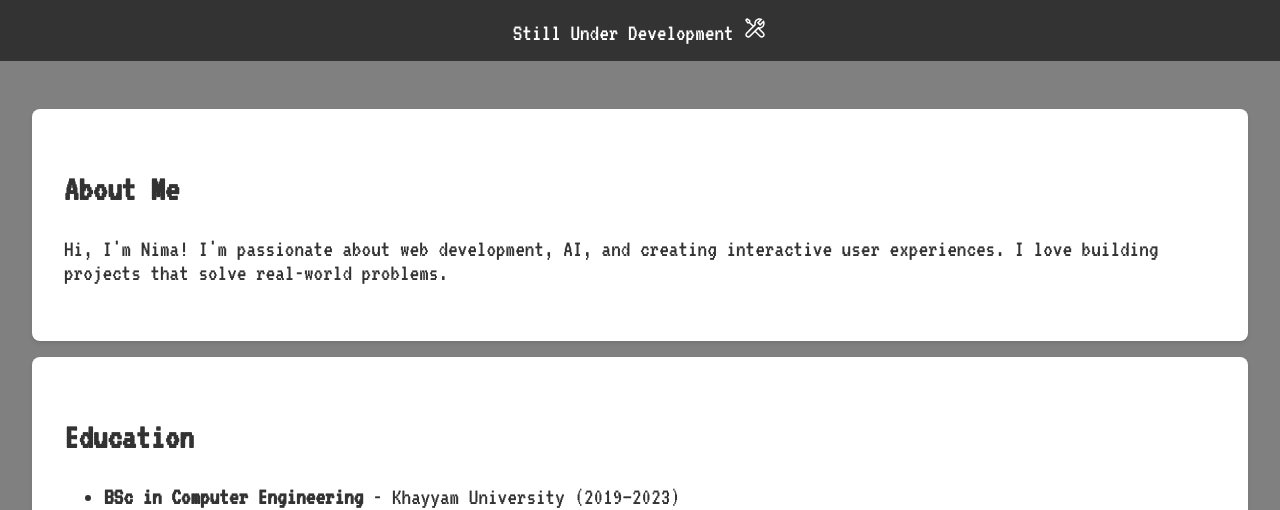
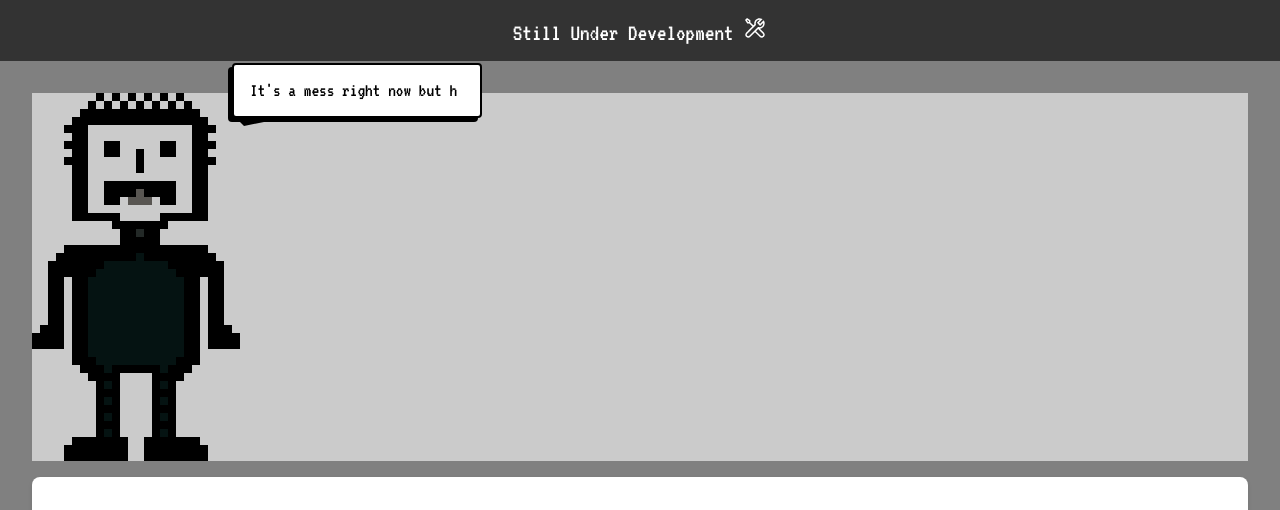
Before and after one commit to crimsonima/portfolio, a Next.js app: page / in a window 1280 px wide. Shown: the top 510 px of the page. Built offline with nearby package versions, Linux system fonts and the light colour scheme.

Commit message:
pixel guy added

```diff
--- a/src/app/MainPage/MainPage.tsx
+++ b/src/app/MainPage/MainPage.tsx
@@ -4,6 +4,9 @@ import styled from "styled-components";
 import Education from "./Edu";
 import Projects from "./Projects";
 import { LiaToolsSolid } from "react-icons/lia";
+import PixelFigure from "./animation/PixelFigure";
+import { useEffect, useState } from "react";
+import Dialogue from "./animation/Dialouge";
 
 const Container = styled.div`
   display: flex;
@@ -38,7 +41,51 @@ const AboutMe = styled.section`
   box-shadow: 0 2px 4px rgba(0, 0, 0, 0.1);
 `;
 
+const DialogueWrapper = styled.div`
+  position: absolute; /* Position relative to the SpriteContainer */
+  top: -30px; /* Adjust to place above the figure */
+  left: 200px; /* Adjust to position on the right side of the figure */
+  display: flex;
+  justify-content: center; /* Optional: Align dialogue text horizontally */
+`;
+
+const SpriteContainer = styled.div`
+  display: flex;
+  position: relative; /* Enables absolute positioning for children */
+  align-items: center; /* Vertically align items */
+  justify-content: flex-start; /* Align items to the left */
+  background-color: #cbcbcb;
+  gap: 1rem; /* Add spacing between elements */
+`;
+
 export default function MainPage() {
+  const [talkControl, setTalkControl] = useState(false);
+  const [currentDialogue, setCurrentDialogue] = useState("Hey! Sup?");
+
+  useEffect(() => {
+    setTalkControl(true);
+
+    const duration = currentDialogue.length * 100;
+
+    const timer = setTimeout(() => {
+      setTalkControl(false);
+    }, duration);
+
+    return () => clearTimeout(timer);
+  }, [currentDialogue]);
+
+  const dialogueHandler = () => {
+    setCurrentDialogue("...");
+  };
+
+  useEffect(() => {
+    const timer = setTimeout(() => {
+      setCurrentDialogue("It's a mess right now but he's working on it!");
+    }, 3000);
+
+    return () => clearTimeout(timer);
+  }, []);
+
   return (
     <>
       <Container>
@@ -46,7 +93,12 @@ export default function MainPage() {
           Still Under Development <LiaToolsSolid />
         </Header>
         <Main>
-          {" "}
+          <SpriteContainer>
+            <PixelFigure talkControl={talkControl} />
+            <DialogueWrapper onClick={dialogueHandler}>
+              <Dialogue text={currentDialogue} />
+            </DialogueWrapper>
+          </SpriteContainer>
           <AboutMe>
             <h2>About Me</h2>
             <p>
--- /dev/null
+++ b/src/app/MainPage/animation/Dialouge.tsx
@@ -0,0 +1,61 @@
+import { useEffect, useState } from "react";
+import styled from "styled-components";
+
+const DialogueBox = styled.div`
+  position: relative;
+  background: #fff; /* White background */
+  border: 2px solid #000; /* Black border for retro style */
+  border-radius: 4px; /* Slightly rounded corners */
+  padding: 1rem; /* Add padding for text */
+  width: 250px; /* Adjust width as needed */
+  color: #000; /* Black text color */
+  font-family: "VT323", monospace; /* Retro font for the dialogue */
+  font-size: 1.2rem; /* Adjust font size for readability */
+  text-align: left;
+
+  /* Add a shadow for a retro feel */
+  box-shadow: -4px 4px 0px #000;
+`;
+
+const Tail = styled.div`
+  position: absolute;
+  bottom: -10px; /* Position it below the box */
+  left: 0px; /* Adjust this to position the tail correctly */
+  width: 0;
+  height: 0;
+  border-left: 10px solid transparent; /* Transparent left edge */
+  border-right: 50px solid transparent; /* Transparent right edge */
+  border-top: 10px solid #000; /* Black triangle pointing upwards */
+`;
+
+interface Diainter {
+  text: string; // Full text to display
+}
+
+export default function Dialogue({ text }: Diainter) {
+  const [displayedText, setDisplayedText] = useState(""); // For the typing effect
+
+  useEffect(() => {
+    let index = 0;
+    let currentText = ""; // Local variable to track displayed text
+
+    const timer = setInterval(() => {
+      if (index < text.length) {
+        currentText += text[index]; // Append the next character
+        setDisplayedText(currentText); // Update state with the new value
+        index++;
+      } else {
+        clearInterval(timer); // Stop when all characters are displayed
+      }
+    }, 100); // Adjust typing speed here (100ms per character)
+
+    return () => clearInterval(timer); // Clean up interval on unmount
+  }, [text]);
+
+  return (
+    <DialogueBox>
+      {displayedText}
+      <Tail />
+    </DialogueBox>
+  );
+}
--- /dev/null
+++ b/src/app/MainPage/animation/PixelFigure.tsx
@@ -0,0 +1,35 @@
+import styled, { keyframes, css } from "styled-components";
+
+// Define the keyframes for the animation
+const talkAnimation = keyframes`
+  from {
+    background-position: 0 0;
+  }
+  to {
+    background-position: -1040px 0; /* Total width of the sprite sheet */
+  }
+`;
+
+// Create the styled sprite component
+const Sprite = styled.div<{ $talkcontrol: boolean }>`
+  width: 208px; /* Width of a single frame */
+  height: 368px; /* Height of a single frame */
+  background: url("/Aseprites/pixel-figure.png") no-repeat;
+  background-size: 1040px auto; /* Ensure the sprite sheet width is proportionally sized */
+  ${({ $talkcontrol }) =>
+    $talkcontrol
+      ? css`
+          animation: ${talkAnimation} 0.5s steps(5) infinite; /* Steps match the number of frames */
+        `
+      : css`
+          animation: none;
+        `}
+`;
+
+interface pixelInter {
+  talkControl: boolean;
+}
+
+export default function PixelFigure({ talkControl }: pixelInter) {
+  return <Sprite $talkcontrol={talkControl} />;
+}
```
Also changed, not shown: src/app/MainPage/Test.tsx (added, +38 -0 lines), public/Aseprites/pixel-figure.png (added).
